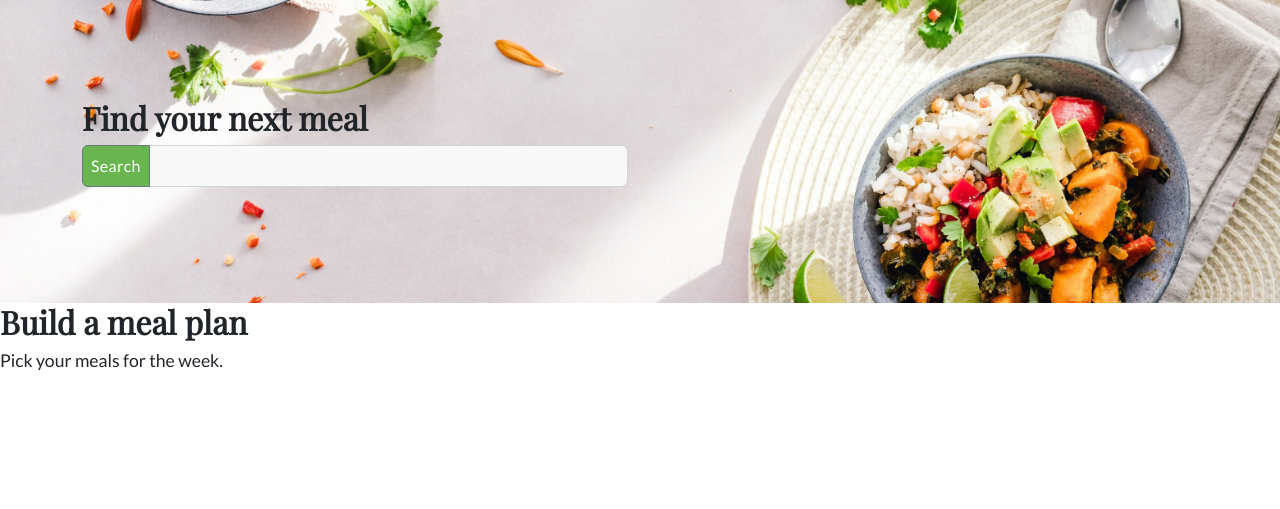
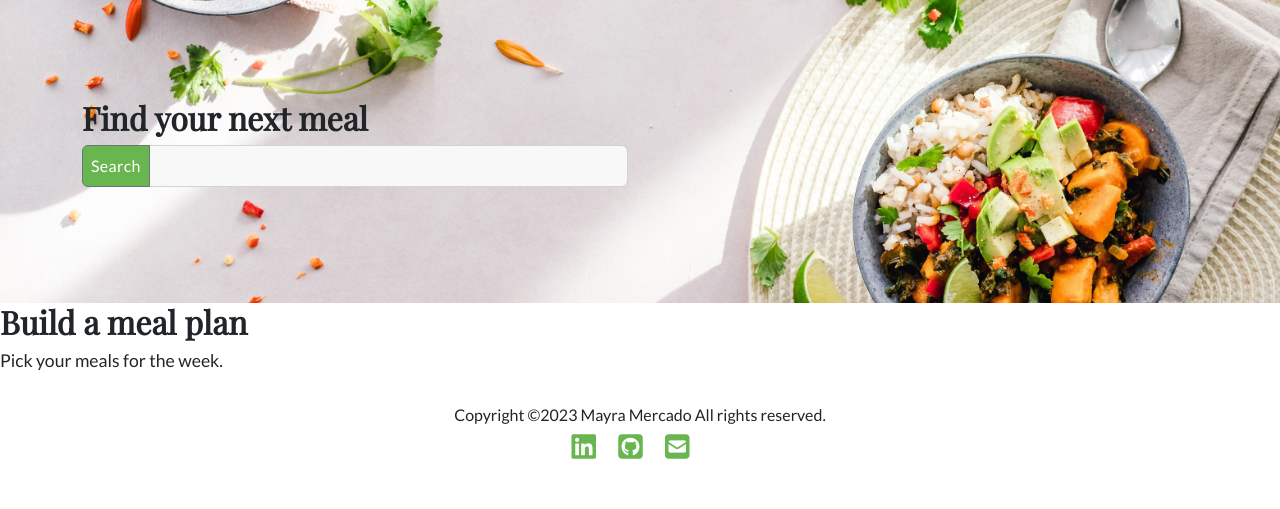
Before and after one commit to MayraM5/Recipeasy-Meal-Plan-App, a Flask app: page /home in a window 1280 px wide. Shown: the part 62-571 px from the top of the page. Run offline with Flask 2, Linux system fonts and the light colour scheme; data that the repository does not hold is empty; some libraries are stand-ins or nearby versions.

Commit message:
Added footer

```diff
--- a/static/css/style.css
+++ b/static/css/style.css
@@ -280,12 +280,6 @@ h6, li {
   background-color: rgba(255, 255, 255, 0.5);
 }
 
-/* #card-container {
-  display: grid;
-  grid-template-columns: repeat(auto-fill, minmax(200px, 1fr));
-  grid-gap: 20px;
-} */
-
 /* search button */
 .btn {
   letter-spacing: 0.33px;
@@ -332,3 +326,35 @@ input[type="checkbox"]:checked + label {
   padding: 15;
   padding-left: 5%;
 }
+
+/* @media screen and (max-width:960px) {
+  .footer-container{
+    max-width: 600px;
+  }
+.right-col{
+  width: 100%;
+  margin-bottom: 60px;
+}
+} */
+
+
+.logo{
+  width: 180px;
+  text-align: center;
+}
+
+.legal-right-example {
+  margin-bottom: 0.5%;
+}
+
+.social-media a{
+  color: #69B550;
+  font-size:28px;
+  text-decoration: none;
+  transition: .3s linear;
+  margin-right: 1.5%;
+}
+
+.social-media a:hover{
+  color: #FFDE59;
+}
--- a/templates/base.html
+++ b/templates/base.html
@@ -15,6 +15,9 @@
     <link rel="preconnect" href="https://fonts.googleapis.com">
     <link rel="preconnect" href="https://fonts.gstatic.com" crossorigin>
     <link href="https://fonts.googleapis.com/css2?family=El+Messiri:wght@400;500&display=swap" rel="stylesheet">
+
+    <!-- font-awesome icons -->
+    <script src="https://kit.fontawesome.com/3ea06f2d10.js" crossorigin="anonymous"></script>
 
     <title>{% block title %}Recipeasy{% endblock %}</title>
   </head>
@@ -81,7 +84,18 @@
     <script src="//cdn.jsdelivr.net/npm/sweetalert2@11"></script>
 
   </body>
-  <footer>
+  <div>
+    <div id="footer-container" style="text-align: center; margin-top:24px;">
+      <div id="footer">
+        <p class="legal-right-example">Copyright ©2023 Mayra Mercado All rights reserved.</p>
+      <div class="social-media">
+        <a href="https://www.linkedin.com/in/mayra-mercado-/"><i class="fa-brands fa-linkedin"></i></a>
+        <a href="https://github.com/MayraM5"><i class="fa-brands fa-square-github"></i></a>
+        <a href="mailto: mayra.mercado@tuta.io"><i class="fa-solid fa-square-envelope"></i></a>
+      </div>
+      </div>
+    </div>
+  </div>
 
-  </footer>
+
 </html>
```
Also changed, not shown: templates/login_form.html (+15 -0 lines).
